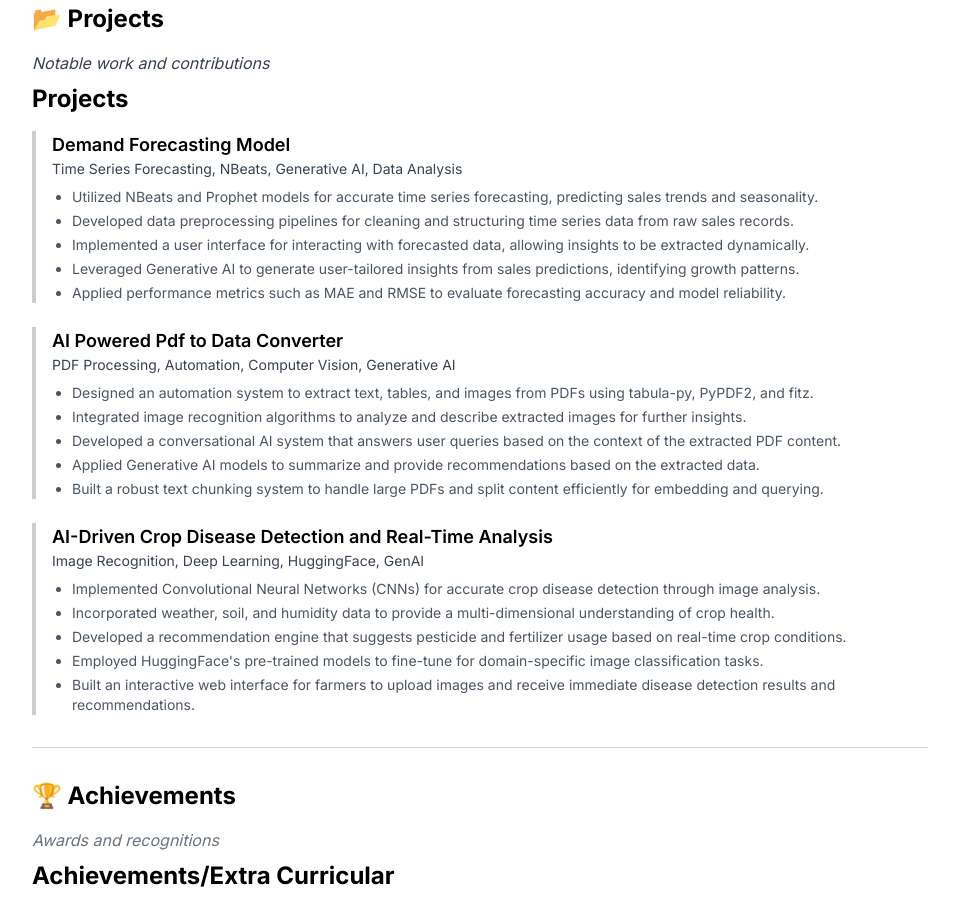
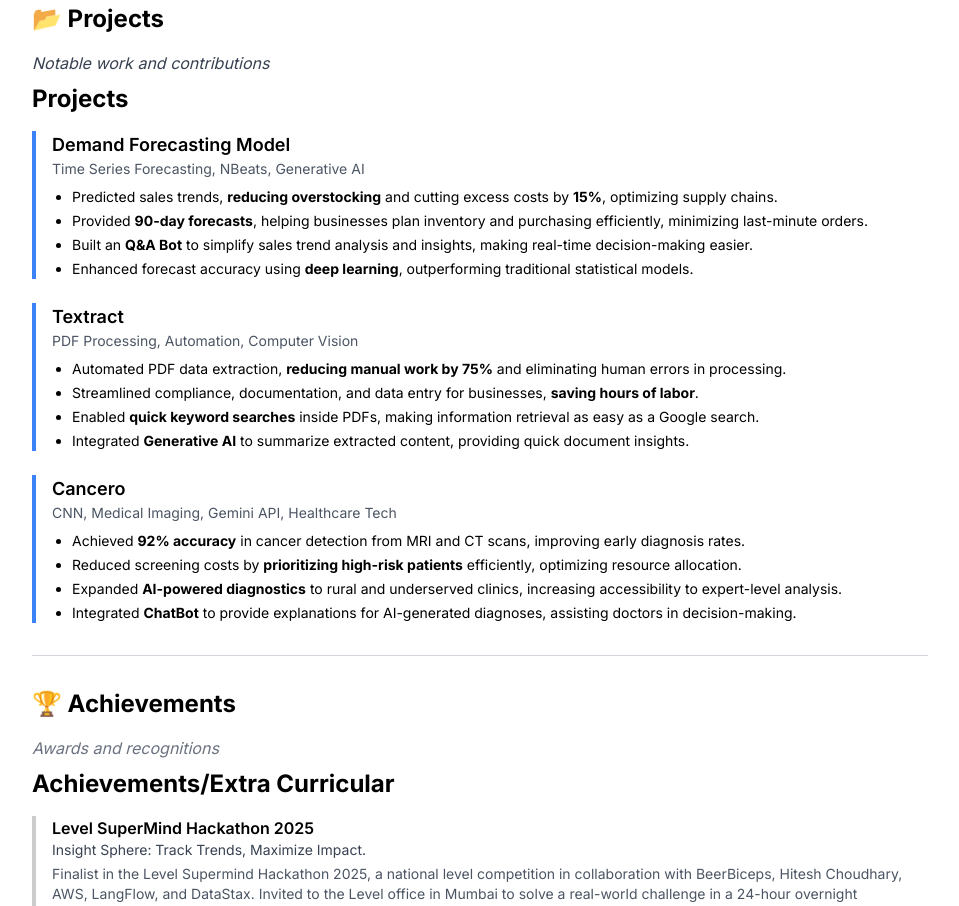
Before and after one commit to Sid3503/siddharth, a Next.js app: page /resume in a window 1280 px wide. Shown: the part 920-1826 px from the top of the page, without its empty margins (160-1119 px from the left). Built offline with nearby package versions, Linux system fonts and the light colour scheme.

Commit message:
new proj and cv update

```diff
--- a/app/page.tsx
+++ b/app/page.tsx
@@ -534,6 +534,13 @@ const projects = [
     technologies: ["Flask", "PyPDF", "Computer Vision", "NLP"],
     github: "https://github.com/Sid3503/Cancero",
   },
+  {
+    title: "AnimeGAN",
+    description: "Generate anime-style images using a Generative Adversarial Network (GAN) trained from scratch. Watch the model learn and improve over time!",
+    video: "/videos/gans_training.mp4",
+    technologies: ["PyTorch", "Python", "GANs", "Deep Learning", "Computer Vision"],
+    github: "https://github.com/Sid3503/AnimeGAN",
+  },
 ]
 
 const skills = [
--- a/components/projects.tsx
+++ b/components/projects.tsx
@@ -2,51 +2,47 @@ export default function Projects() {
   const projects = [
     {
       title: "Demand Forecasting Model",
-      tags: ["Time Series Forecasting", "NBeats", "Generative AI", "Data Analysis"],
+      tags: ["Time Series Forecasting", "NBeats", "Generative AI"],
       description: [
-        "Utilized NBeats and Prophet models for accurate time series forecasting, predicting sales trends and seasonality.",
-        "Developed data preprocessing pipelines for cleaning and structuring time series data from raw sales records.",
-        "Implemented a user interface for interacting with forecasted data, allowing insights to be extracted dynamically.",
-        "Leveraged Generative AI to generate user-tailored insights from sales predictions, identifying growth patterns.",
-        "Applied performance metrics such as MAE and RMSE to evaluate forecasting accuracy and model reliability.",
+        "Predicted sales trends, <b>reducing overstocking</b> and cutting excess costs by <b>15%</b>, optimizing supply chains.",
+        "Provided <b>90-day forecasts</b>, helping businesses plan inventory and purchasing efficiently, minimizing last-minute orders.",
+        "Built an <b>Q&A Bot</b> to simplify sales trend analysis and insights, making real-time decision-making easier.",
+        "Enhanced forecast accuracy using <b>deep learning</b>, outperforming traditional statistical models.",
       ],
     },
     {
-      title: "AI Powered Pdf to Data Converter",
-      tags: ["PDF Processing", "Automation", "Computer Vision", "Generative AI"],
+      title: "Textract",
+      tags: ["PDF Processing", "Automation", "Computer Vision"],
       description: [
-        "Designed an automation system to extract text, tables, and images from PDFs using tabula-py, PyPDF2, and fitz.",
-        "Integrated image recognition algorithms to analyze and describe extracted images for further insights.",
-        "Developed a conversational AI system that answers user queries based on the context of the extracted PDF content.",
-        "Applied Generative AI models to summarize and provide recommendations based on the extracted data.",
-        "Built a robust text chunking system to handle large PDFs and split content efficiently for embedding and querying.",
+        "Automated PDF data extraction, <b>reducing manual work by 75%</b> and eliminating human errors in processing.",
+        "Streamlined compliance, documentation, and data entry for businesses, <b>saving hours of labor</b>.",
+        "Enabled <b>quick keyword searches</b> inside PDFs, making information retrieval as easy as a Google search.",
+        "Integrated <b>Generative AI</b> to summarize extracted content, providing quick document insights.",
       ],
     },
     {
-      title: "AI-Driven Crop Disease Detection and Real-Time Analysis",
-      tags: ["Image Recognition", "Deep Learning", "HuggingFace", "GenAI"],
+      title: "Cancero",
+      tags: ["CNN", "Medical Imaging", "Gemini API", "Healthcare Tech"],
       description: [
-        "Implemented Convolutional Neural Networks (CNNs) for accurate crop disease detection through image analysis.",
-        "Incorporated weather, soil, and humidity data to provide a multi-dimensional understanding of crop health.",
-        "Developed a recommendation engine that suggests pesticide and fertilizer usage based on real-time crop conditions.",
-        "Employed HuggingFace's pre-trained models to fine-tune for domain-specific image classification tasks.",
-        "Built an interactive web interface for farmers to upload images and receive immediate disease detection results and recommendations.",
+        "Achieved <b>92% accuracy</b> in cancer detection from MRI and CT scans, improving early diagnosis rates.",
+        "Reduced screening costs by <b>prioritizing high-risk patients</b> efficiently, optimizing resource allocation.",
+        "Expanded <b>AI-powered diagnostics</b> to rural and underserved clinics, increasing accessibility to expert-level analysis.",
+        "Integrated <b>ChatBot</b> to provide explanations for AI-generated diagnoses, assisting doctors in decision-making.",
       ],
     },
-  ];
+  ]
 
   return (
     <section className="mb-8">
-      <h2 className="text-2xl font-bold mb-4 text-black dark:text-white">Projects</h2>
+      <h2 className="text-2xl font-bold mb-4">Projects</h2>
       <div className="space-y-6">
         {projects.map((project, index) => (
-          <div key={index} className="border-l-4 border-black/20 dark:border-white/20 pl-4">
-            <h3 className="font-semibold text-lg text-black dark:text-white">{project.title}</h3>
-            <p className="text-sm text-gray-700 dark:text-gray-300 mb-2">{project.tags.join(", ")}</p>
+          <div key={index} className="border-l-4 border-blue-500 pl-4">
+            <h3 className="font-semibold text-lg">{project.title}</h3>
+            <p className="text-sm text-gray-600 mb-2">{project.tags.join(", ")}</p>
             <ul className="list-disc pl-5 space-y-1">
               {project.description.map((item, idx) => (
-                <li key={idx} className="text-sm text-gray-600 dark:text-gray-400">
-                  {item}
+                <li key={idx} className="text-sm" dangerouslySetInnerHTML={{ __html: item }}>
                 </li>
               ))}
             </ul>
@@ -54,5 +50,5 @@ export default function Projects() {
         ))}
       </div>
     </section>
-  );
+  )
 }
```
Also changed, not shown: 1 other file (tests, documents, lock files or other folders).
